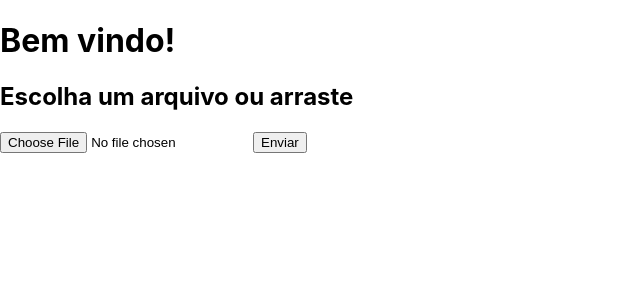
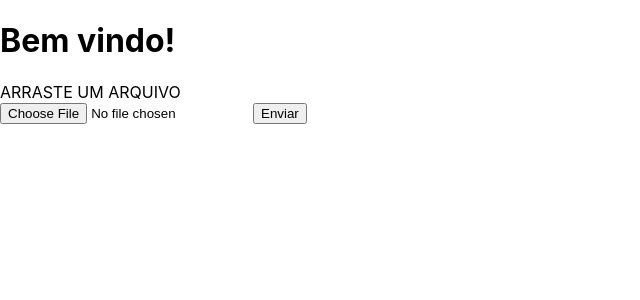
Before and after one commit to brunocdeveloper/Inteligov-project, a React (Create React App) app: page / in a window 1280 px wide. Shown: the top 300 px of the page, without its empty margins (0-640 px from the left). Built offline with nearby package versions, Linux system fonts and the light colour scheme.

Commit message:
Refatora o codigo de leitura de arquivos csv, remove a leitura por FileReader

```diff
--- a/src/components/Download.js
+++ b/src/components/Download.js
@@ -13,7 +13,6 @@ function Download() {
     }
   }, [header, content])
 
-  console.log('documento final', finalDocument);
   return (
     <div>
       <CSVLink
--- a/src/components/InputFile.js
+++ b/src/components/InputFile.js
@@ -13,18 +13,15 @@ function InputFile() {
     setFile(target.files[0]);
   };
 
-  const handleSubmitFile = () => {
+  const handleSubmitFile = (file) => {
     if(file) {
-      reader.onload = function(event) {
-        const textCsv = event.target.result;
-        const [head, ...contents] = textCsv.split('\n');
-        const splitHeader = head.split(',')
-        setHeader(splitHeader);
-        const content = contents.map((lines) => lines.split(','));
-        setContent(content);
-        setInitialDocument([splitHeader, ...content]);
-      };
-      reader.readAsText(file);
+      console.log('textcsv', file);
+      const [head, ...contents] = file.split('\n');
+      const splitHeader = head.split(',')
+      setHeader(splitHeader);
+      const content = contents.map((lines) => lines.split(','));
+      setContent(content);
+      setInitialDocument([splitHeader, ...content]);
       setRenderTable(true);
     };
   };
@@ -32,7 +29,24 @@ function InputFile() {
   return (
     <div>
       <h1>Bem vindo!</h1>
-      <h2>Escolha um arquivo ou arraste</h2>
+      <div
+        onDragOver={(e) => {
+        e.preventDefault();
+        }}
+        onDrop={(e) => {
+          e.preventDefault();
+
+          Array.from(e.dataTransfer.files)
+            .filter((file) => file.type === "text/csv")
+            .forEach(async (file) => {
+              const text = await file.text();
+              setFile(text);
+              handleSubmitFile(text);
+            });
+        }}
+      >
+        ARRASTE UM ARQUIVO
+      </div>
       <input type="file" onChange={ handleFile } accept=".csv" />
       <button type="button" onClick={ handleSubmitFile }>Enviar</button>
       {
```
